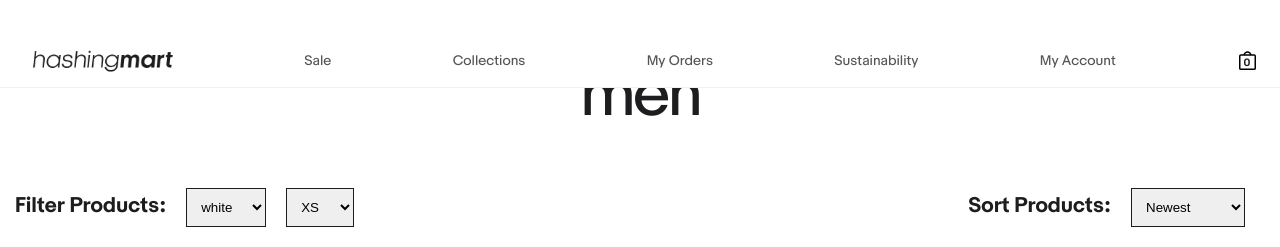
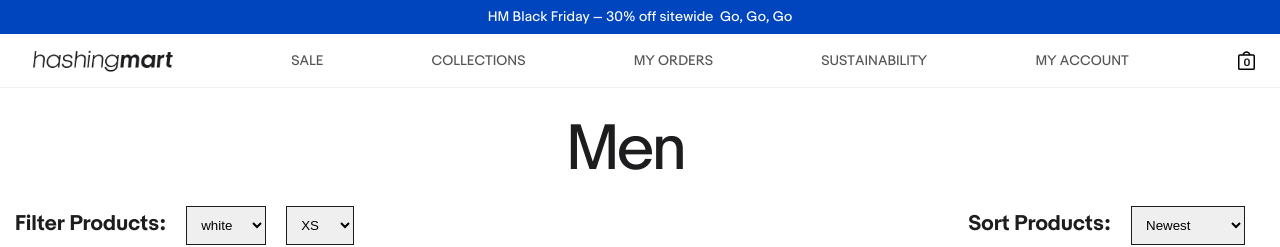
Before and after one commit to rexjoseph/hmclient, a React (Create React App) app: page /products/men in a window 1280 px wide. Shown: the top 247 px of the page. Built offline with nearby package versions, Linux system fonts and the light colour scheme; no server answers.

Commit message:
enable function to begin checkout intent when an item is added to cart

```diff
--- a/src/components/Arrivals.jsx
+++ b/src/components/Arrivals.jsx
@@ -92,7 +92,7 @@ const Arrivals = () => {
             { products.map(item => <Product
             item={item}
             key={item._id}
-            />)}
+            />).reverse()}
           </ProductsUl>
         </ProductsWrapper>
       </CollectionWrapper>
--- a/src/components/Navbar.css
+++ b/src/components/Navbar.css
@@ -23,6 +23,7 @@
   height: 100%;
   margin: 0 auto;
   padding: 0 8px;
+  text-transform: uppercase;
 }
 
 nav .desktop-nav {
--- a/src/components/Products.jsx
+++ b/src/components/Products.jsx
@@ -78,8 +78,8 @@ const Products = ({cat, filters, sort}) => {
       <ProductsWrapper>
         <ProductsUl>
           { cat
-            ? filteredProducts.map(item => <Product item={item} key={item.id}/>)
-            : products.slice(0, 6).map(item => <Product item={item} key={item.id}/>)}
+            ? filteredProducts.map(item => <Product item={item} key={item.id}/>).reverse()
+            : products.slice(0, 9).map(item => <Product item={item} key={item.id}/>).reverse()}
         </ProductsUl>
       </ProductsWrapper>
     </CollectionWrapper>
--- a/src/pages/Home.jsx
+++ b/src/pages/Home.jsx
@@ -8,7 +8,7 @@ import EmailMarketing from '../components/EmailMarketing'
 import Prefooter from '../components/Prefooter'
 import Footer from '../components/Footer'
 import Collections from '../components/Collections'
-// import Products from '../components/Products'
+import Products from '../components/Products'
 import Navbar from '../components/Navbar'
 import Announcement from '../components/Announcement'
 
@@ -22,7 +22,7 @@ const Home = () => {
       <Navbar />
       <Slider />
       <Testimonial />
-      {/* <Products /> */}
+      <Products />
       <Collections />
       <Ethos />
       <InstaGrid />
--- a/src/pages/Product.jsx
+++ b/src/pages/Product.jsx
@@ -18,6 +18,7 @@ import { LazyLoadImage } from 'react-lazy-load-image-component';
 import 'react-lazy-load-image-component/src/effects/blur.css'
 import ProdAccordion from "../components/ProdAccordion";
 import Announcement from "../components/Announcement";
+import { useNavigate } from 'react-router-dom';
 
 const ProductPageWrapper = styled.div`
 `
@@ -134,13 +135,17 @@ const DetailWrapper = styled.div`
 `
 const ProductHeader = styled.div`
   margin-bottom: 24px;
+
+  @media (max-width: 769px) {
+    margin-bottom: 18px;
+  }
 `
 const Header = styled.div``
 const HeaderDiv = styled.div``
 
 const HeaderTitle = styled.h1`
   font-weight: 700;
-  font-size: 25px;
+  font-size: 24px;
   line-height: 1.32;
   letter-spacing: 0.5px;
   margin-top: 1rem;
@@ -213,7 +218,7 @@ const ProductColorsDiv = styled.div`
 `
 
 const ProductColorsTitle = styled.div`
-  margin-bottom: 18px;
+  margin-bottom: 10px;
   font-size: 12px;
   line-height: 1.25;
   display: flex;
@@ -235,7 +240,7 @@ const ProductColorsSelector = styled.div`
   display: flex;
   flex-wrap: wrap;
   justify-content: left;
-  margin-bottom: 21px;
+  margin-bottom: 20px;
   margin-left: -7.5px;
 
   @media (min-width: 992px) {
@@ -280,6 +285,11 @@ const ColorSwatch = styled.div`
     border-radius: 50%;
     transition: all 125ms cubic-bezier(0.25, 0.46, 0.45, 0.94) 0s;
     border: 2px solid transparent;
+  }
+
+  @media (max-width: 769px) {
+    width: 36px;
+    height: 36px;
   }
 `
 
@@ -363,6 +373,10 @@ const ButtonAddToBag = styled.button`
 
   &:hover {
     background: var(--brand-blue);
+  }
+
+  @media (max-width: 769px) {
+    margin-top: 1rem;
   }
 `
 
@@ -499,6 +513,7 @@ const Product = () => {
   const dispatch = useDispatch()
   const {pathname} = useLocation()
   const [active, setActive] = useState("Details")
+  const navigate = useNavigate()
 
   useEffect(() => {
     const getProduct = async () => {
@@ -510,9 +525,10 @@ const Product = () => {
     getProduct()
   }, [id])
 
-  // const handleClick = () => {
-  //   dispatch(addToCart({id, quantity, color, size}))
-  // }
+  const handleClick = () => {
+     dispatch(addToCart({id: product._id, title: product.title, image: product.image[0], price: product.price, color: color, size: size}))
+     navigate('/cart')
+  }
 
   useEffect(() => {
     document.title = `${product.title} — Hashingmart`
@@ -641,7 +657,7 @@ const Product = () => {
                     </AmountContainer>
                   </AddContainer> */}
                   <ProductAdd>
-                    <ButtonAddToBag onClick={() => dispatch(addToCart({id: product._id, title: product.title, image: product.image[0], price: product.price, color: color, size: size}))}>
+                    <ButtonAddToBag onClick={handleClick}>
                       Add to Bag&nbsp;
                       <ButtonSpan>${product.price}</ButtonSpan>
                     </ButtonAddToBag>
--- a/src/pages/ProductList.jsx
+++ b/src/pages/ProductList.jsx
@@ -5,6 +5,7 @@ import Products from "../components/Products";
 import Navbar from "../components/Navbar";
 import { useEffect, useState } from 'react';
 import { useLocation } from "react-router";
+import Announcement from "../components/Announcement";
 
 const Container = styled.div`
 
@@ -14,18 +15,23 @@ const Header = styled.header`
   align-items: center;
   display: flex;
   flex-direction: column;
-  margin: 60px auto 36px;
   max-width: 1250px;
   text-align: center;
+  margin-top: 8rem;
 `
 
 const Title = styled.h1`
   font-size: 60px;
-  font-weight: 500;
+  font-weight: 400;
   letter-spacing: -2.6px;
   line-height: 1.2;
   margin: 0;
   padding: 0;
+  text-transform: capitalize;
+
+  @media (max-width: 769px) {
+    font-size: 36px;
+  }
 `
 
 const FilterContainer = styled.div`
@@ -33,6 +39,10 @@ const FilterContainer = styled.div`
   justify-content: space-between;
   max-width: 1250px;
   margin: 0 auto;
+
+  @media (max-width: 769px) {
+    padding: 0 15px;
+  }
 `
 const Filter = styled.div`
   padding: 20px 0;
@@ -42,6 +52,10 @@ const FilterText = styled.span`
   font-size: 20px;
   font-weight: 600;
   margin-right: 20px;
+
+  @media (max-width: 769px) {
+    font-size: 16px;
+  }
 `
 
 const Select = styled.select`
@@ -80,6 +94,7 @@ const ProductList = () => {
 
   return (
     <Container>
+      <Announcement />
       <Navbar />
       <Header>
         <Title>{cat}</Title>
```
